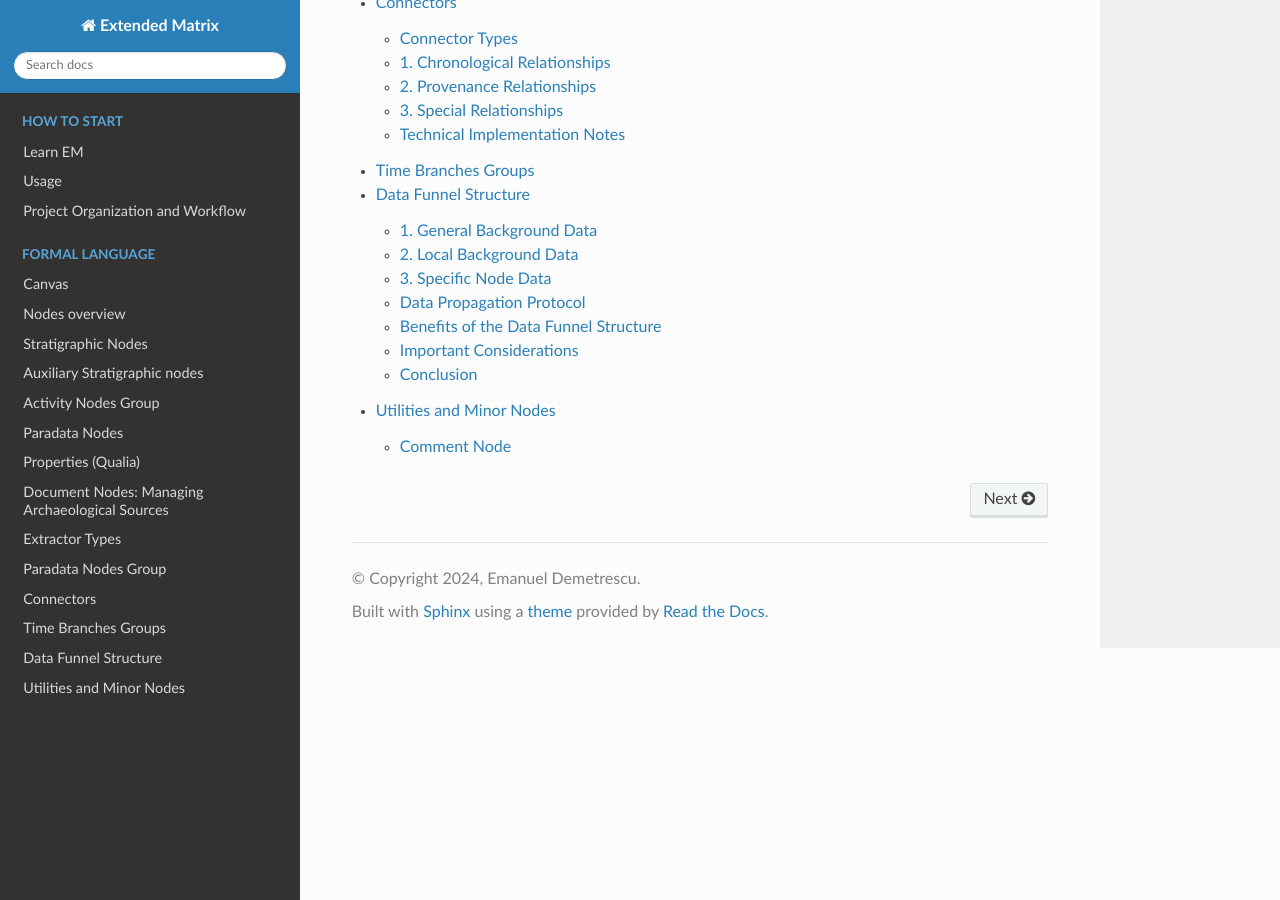
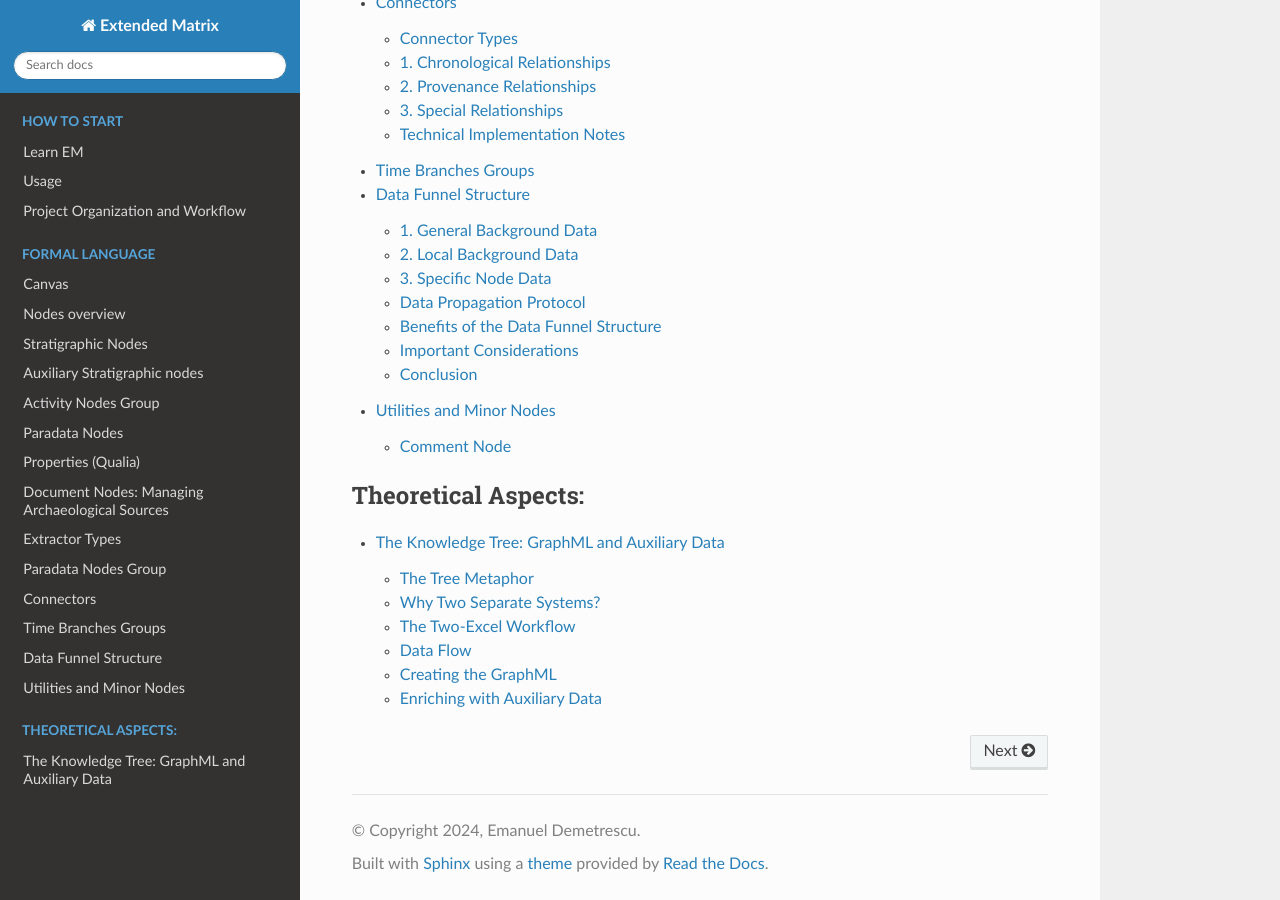
Before and after one commit to zalmoxes-laran/ExtendedMatrix-doc, a Sphinx documentation site: the page built from docs/index.rst, in a window 1280 px wide and 900 px high, scrolled down 3132 px. Built offline with Sphinx 7.4.7 and the Read the Docs theme 3.1.0, drawn with Linux system fonts in a browser that asks for light colours; pages that are not in the unit, such as notebooks, are missing from menus; some of the changed lines change nothing that is shown.

Commit message:
Add knowledge tree docs and SVGs
Introduce the Knowledge Tree documentation and accompanying visuals. Adds docs/knowledge_tree.rst explaining the trunk/branches/leaves metaphor, the two-Excel workflow, and the data flow (AI/manual extraction → stratigraphy.xlsx + site_properties.xlsx → s3Dgraphy → GraphML → EMtools). Adds two SVG assets (docs/img/em_knowledge_tree.svg and docs/img/em_two_excel_workflow.svg) used by the new doc, and updates docs/index.rst to include the new page for navigation.

```diff
--- a/docs/index.rst
+++ b/docs/index.rst
@@ -52,3 +52,4 @@ At the top is the Extended Matrix Language, which provides the formal notation s
    :caption: Theoretical Aspects:
 
    stratigraphic_approach
+   knowledge_tree
--- /dev/null
+++ b/docs/knowledge_tree.rst
@@ -0,0 +1,133 @@
+The Knowledge Tree: GraphML and Auxiliary Data
+================================================
+
+.. contents::
+   :local:
+   :depth: 2
+
+The Tree Metaphor
+------------------
+
+The Extended Matrix knowledge system can be understood through the metaphor of a tree:
+
+- The **trunk** is the GraphML file: it defines the stratigraphic sequence, the chronological scaffolding, and the fundamental relationships between units. It is the necessary base upon which everything else grows.
+
+- The **main branches** are the core properties already embedded in the graph: node types (US, USVs, USVn, SF, VSF, USD, etc.), stratigraphic relationships (overlies, cuts, fills, abuts, bonds, equals), and the chronological framework (periods, phases, subphases with their temporal boundaries). These are the *qualia* that are intrinsic to the matrix structure.
+
+- The **leaves** are the detailed, granular data brought in through auxiliary tabular files: definitions, interpretations, materials, construction techniques, measurements, conservation states, and all those properties that give richness and depth to each stratigraphic unit. These are the data that benefit most from being managed in spreadsheets or databases by the working group.
+
+.. figure:: img/em_knowledge_tree.svg
+   :width: 700
+   :align: center
+
+   The Extended Matrix Knowledge Tree: GraphML as trunk and main branches, auxiliary tabular data as leaves.
+
+
+Why Two Separate Systems?
+--------------------------
+
+The separation between graph (trunk) and tables (leaves) is not a limitation but a deliberate architectural choice that enables:
+
+**1. Collaborative work with different tools**
+
+The GraphML is best managed by the project leader using graph editors (yEd) or through AI-assisted extraction and EMtools. It requires a specific understanding of stratigraphic logic and the Extended Matrix formal language.
+
+The auxiliary tables, on the other hand, can be maintained by any team member using familiar tools: Excel, LibreOffice Calc, Google Sheets, or archaeological database systems like pyArchInit. No knowledge of graph theory or the EM formalism is needed to fill in a column of building techniques or material descriptions.
+
+**2. Different update rhythms**
+
+The stratigraphic sequence tends to stabilize relatively early in a project: once the relationships between units are established, they rarely change. The graph is edited infrequently but with great care.
+
+Properties and detailed descriptions, conversely, are continuously updated as analysis progresses: new laboratory results arrive, interpretations evolve, measurements are refined. Keeping this data in tabular form means it can be updated quickly without touching the graph structure.
+
+**3. Best of both worlds**
+
+We do not want to abolish the tabular format by forcing everything into the knowledge graph, nor do we want to reduce the graph to a flat table. Instead:
+
+- The **graph** provides what tables cannot: structural relationships, temporal ordering, provenance chains, and the ability to navigate the stratigraphic sequence as a connected network.
+- The **tables** provide what graphs handle less elegantly: dense, columnar data that is easy to sort, filter, search, and bulk-edit.
+
+Thanks to the s3Dgraphy library, EMtools, and other compatible tools, these two worlds are merged **on-the-fly** into a unified knowledge graph. The import is non-destructive: auxiliary data enriches existing nodes without altering the graph structure.
+
+
+The Two-Excel Workflow
+-----------------------
+
+When creating an Extended Matrix from documentary sources (whether manually or with AI assistance), the recommended workflow produces two standardized Excel files:
+
+.. figure:: img/em_two_excel_workflow.svg
+   :width: 700
+   :align: center
+
+   The two-Excel workflow: from sources through AI extraction to the enriched knowledge graph.
+
+**Excel 1: stratigraphy.xlsx** (the trunk and main branches)
+   Contains the 24 standard columns that generate the GraphML: node IDs, types, descriptions, chronological data (period, phase, subphase with temporal boundaries), all stratigraphic relationships (overlies, cuts, fills, abuts, bonds, equals), and paradata (extractor, source document).
+
+   This file is processed by s3Dgraphy's ``MappedXLSXImporter`` to produce a valid Extended Matrix GraphML file.
+
+**Excel 2: site_properties.xlsx** (the leaves)
+   Contains site-specific properties: definitions, interpretations, building techniques, materials, measurements, conservation states, and any project-specific attributes. The columns are customizable per project.
+
+   This file is imported as an **auxiliary file** in EMtools, where it enriches the existing graph nodes with detailed attributes.
+
+
+Data Flow
+----------
+
+The complete data flow from source to knowledge graph follows this path::
+
+   Archaeological Sources (PDF, photos, field notes, databases)
+          │
+          ▼
+   AI Extraction or Manual Entry
+          │
+          ├──────────────────────────┐
+          ▼                          ▼
+   stratigraphy.xlsx          site_properties.xlsx
+   (24 standard columns)      (15+ custom columns)
+          │                          │
+          ▼                          │
+   s3Dgraphy MappedXLSXImporter     │
+          │                          │
+          ▼                          │
+   GraphML (Extended Matrix)         │
+          │                          │
+          ▼                          ▼
+   EMtools (Blender) ◄──── Auxiliary File Import
+          │
+          ▼
+   Enriched Knowledge Graph
+   (trunk + branches + leaves)
+
+
+Creating the GraphML
+---------------------
+
+The GraphML (the trunk) can be created through several methods:
+
+1. **Manual creation in yEd**: The traditional approach using the yEd Graph Editor with the Extended Matrix palette. Best for small-medium projects where the stratigrapher directly builds the graph. See the `yEd workflow guide <https://docs.extendedmatrix.org/projects/EM-tools/en/1.5.0/creating_em.html#from-graphml-yed>`_.
+
+2. **From Excel via s3Dgraphy**: Using the standardized ``template_stratigraphy.xlsx`` and the mapping pipeline. Ideal for AI-assisted extraction. See the `Excel import guide <https://docs.extendedmatrix.org/projects/EM-tools/en/1.5.0/creating_em.html#from-excel-standard-stratigraphy>`_.
+
+3. **From pyArchInit**: The pyArchInit archaeological information system can export GraphML files in Extended Matrix format directly. See the `pyArchInit documentation <https://pyarchinit.readthedocs.io/it/latest/novit%C3%A0.html#herris-matrix-per-extended-matrix-tool>`_.
+
+
+Enriching with Auxiliary Data
+------------------------------
+
+Once the GraphML exists, it can be enriched through auxiliary files:
+
+- **EMdb Excel files**: Tabular data with custom column mappings (site properties, detailed descriptions, laboratory analyses)
+- **pyArchInit databases**: SQLite databases imported as auxiliary sources, adding properties to existing graph nodes
+- **DosCo folders**: Documentary source collections linked to stratigraphic units
+- **Source lists**: Excel files with structured source descriptions
+
+Each auxiliary file type uses a specific mapping that defines how tabular columns translate to graph node properties. The s3Dgraphy mapping system (``MappingRegistry``) supports custom mapping directories, enabling project-specific data schemas.
+
+.. seealso::
+
+   - :doc:`qualia` — The property taxonomy in Extended Matrix
+   - :doc:`paradata_nodes` — How data provenance is tracked
+   - :doc:`data_funnel` — The three-level data hierarchy
+   - `Creating EM from Different Sources (EMtools docs) <https://docs.extendedmatrix.org/projects/EM-tools/en/1.5.0/creating_em.html>`_
```
Also changed, not shown: docs/img/em_knowledge_tree.svg (added), docs/img/em_two_excel_workflow.svg (added).
